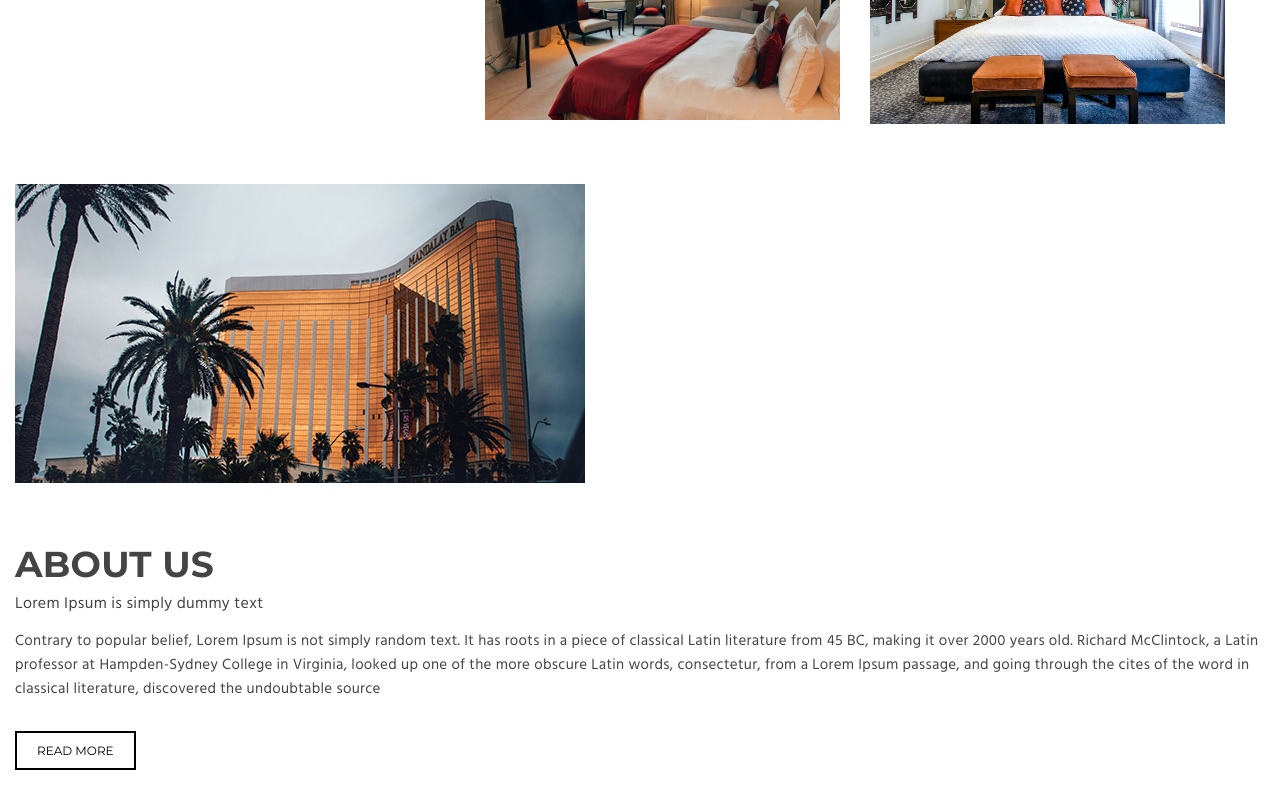
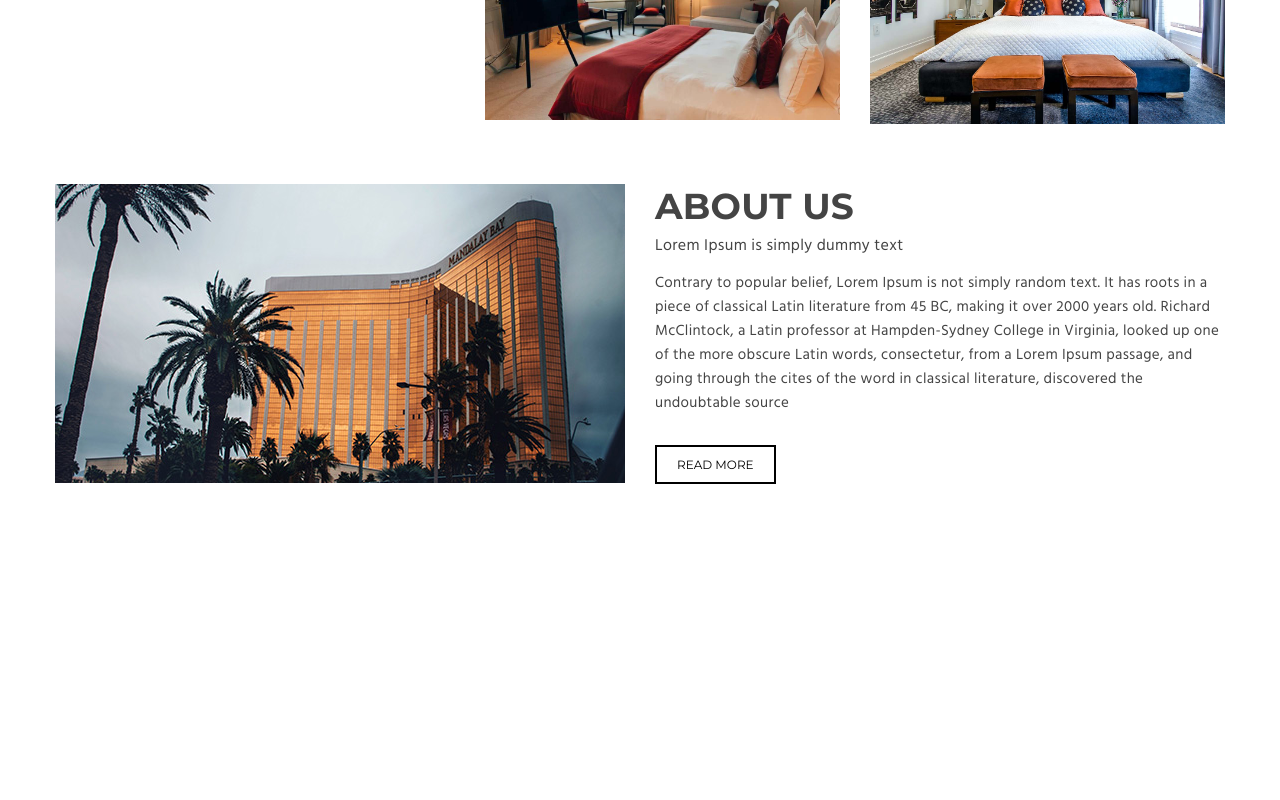
Before and after one commit to SalimiDev/Hotel-ReactJsApp, a React (Create React App) app: page / in a window 1280 px wide. Shown: the part 1406-2206 px from the top of the page. After the commit the page ends 1979 px from the top, so only its background shows below. Built offline with nearby package versions, Linux system fonts and the light colour scheme.

Commit message:
style:Add Add responsiveness to about us

```diff
--- a/src/components/AboutUsSection.js
+++ b/src/components/AboutUsSection.js
@@ -7,7 +7,9 @@ const AboutUsSection = () => {
     return (
         <section className={styles.AboutUsSection}>
             <div className={styles.container}>
-                <img src={aboutUsImg} alt='About Us' />
+                <figure className={styles.imageContainer}>
+                    <img src={aboutUsImg} alt='About Us' />
+                </figure>
                 <div className={styles.textContentContainer}>
                     <div className={styles.textContent}>
                         <h2>ABOUT US</h2>
--- a/src/components/RoomsAndRates.js
+++ b/src/components/RoomsAndRates.js
@@ -12,7 +12,7 @@ const RoomsAndRates = () => {
                 </div>
                 <div className={styles.roomsContainer}>
                     {roomsData.slice(0, 4).map(room => (
-                        <div className={styles.roomItems}>
+                        <div className={styles.roomItems} key={room.id}>
                             <img src={`${room.image}`} alt={`${room.title}`} />
                             <div className={styles.lable}>
                                 <h2>{room.title}</h2>
--- a/src/styles/layout/AboutUsSection.module.scss
+++ b/src/styles/layout/AboutUsSection.module.scss
@@ -7,23 +7,42 @@
 
 .container {
     padding: 30px 15px;
-    img {
-        max-width: 100%;
-        margin-bottom: 30px;
+
+    @include custom-media(min-width, $tablet-sm) {
+        display: flex;
+        column-gap: 30px;
+        margin: auto;
+    }
+
+    @include media(tablet-lg) {
+        width: 720px;
+    }
+    @include media(desktop-sm) {
+        width: 940px;
+    }
+
+    @include media(desktop-lg) {
+        width: 1200px;
+    }
+
+    .imageContainer {
+        width: 100%;
+        text-align: center;
+
+        img {
+            max-width: 100%;
+            margin-bottom: 60px;
+        }
     }
 
     .textContentContainer {
-        padding-top: 30px;
+        width: 100%;
 
         .textContent {
             margin-bottom: 30px;
             h2 {
-                font-size: 36px;
-                line-height: 1.2;
+                @include Custom-textStyle(2rem, $h2-fontSize-lg, 2.3rem, $secondaryFont, inherit, normal, 700);
                 margin-bottom: 3px;
-                color: inherit;
-                font-weight: 700;
-                font-family: $secondaryFont;
             }
             .subheading {
                 font-size: inherit;
--- a/src/styles/utils/_components.scss
+++ b/src/styles/utils/_components.scss
@@ -14,6 +14,7 @@
     font-weight: 400;
     white-space: nowrap;
     cursor: pointer;
+    transition: 0.3s all ease;
 }
 
 .btn-trans-white {
```
